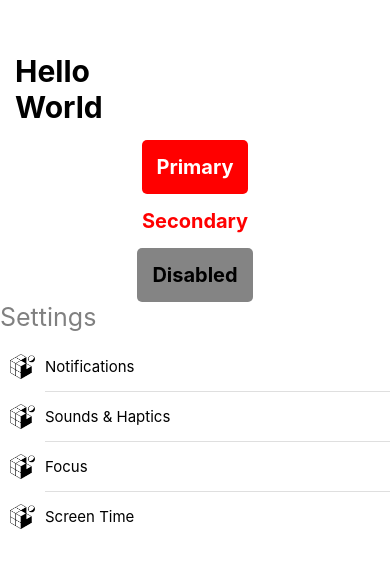
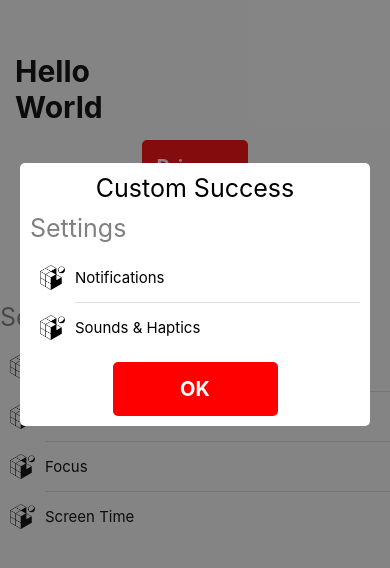
Before and after one commit to Joel-Milligan/my-weather-app, a React Native app: screen / in a window 390 px wide. Shown: the part 128-696 px from the top of the page. Built offline with nearby package versions, Linux system fonts and the light colour scheme.

Commit message:
M2L4 - Modal Dialog

```diff
--- a/App.tsx
+++ b/App.tsx
@@ -1,6 +1,7 @@
 import { StatusBar } from 'expo-status-bar';
 import { StyleSheet, Text, View } from 'react-native';
 
+import { Modal } from './components/modal.dialog';
 import { OptionsList } from './components/options-list';
 import { SimpleButton } from './components/simple-button';
 import images from './themes/images';
@@ -34,6 +35,30 @@ export default function App() {
           { title: 'Screen Time', leftIcon: images.favIcon },
         ]}
       />
+      <Modal
+        title="Success"
+        content={{
+          type: 'standard',
+          text: 'You have successfully completed the survey! You are one step closer to becoming {insert amazing title}. Great work!',
+        }}
+        show={false}
+      />
+      <Modal
+        title="Custom Success"
+        content={{
+          type: 'custom',
+          element: (
+            <OptionsList
+              title="Settings"
+              rows={[
+                { title: 'Notifications', leftIcon: images.favIcon },
+                { title: 'Sounds & Haptics', leftIcon: images.favIcon },
+              ]}
+            />
+          ),
+        }}
+        show
+      />
       <StatusBar style="auto" />
     </View>
   );
--- /dev/null
+++ b/components/modal.dialog.tsx
@@ -0,0 +1,85 @@
+import React, { ReactElement } from 'react';
+import { StyleSheet, Text, View } from 'react-native';
+
+import { SimpleButton } from './simple-button';
+import colors from '../themes/colors';
+import metrics from '../themes/metrics';
+
+interface StandardModal {
+  type: 'standard';
+  text: string;
+}
+
+interface CustomModal {
+  type: 'custom';
+  element: ReactElement;
+}
+
+type ModalContentType = StandardModal | CustomModal;
+
+interface Props {
+  show: boolean;
+  content: ModalContentType;
+  title: string;
+  dismissButton?: { title?: string; onDismiss?: () => void };
+}
+
+export function Modal(props: Props): ReactElement<Props> | null {
+  if (!props.show) return null;
+
+  return (
+    <View style={styles.fullScreenContainer}>
+      <View style={styles.innerContainer}>
+        <Text style={styles.title}>{props.title}</Text>
+
+        {props.content.type === 'standard' && (
+          <View style={styles.standardContentContainer}>
+            <Text style={styles.message}>{props.content.text}</Text>
+          </View>
+        )}
+
+        {props.content.type === 'custom' && <View style={styles.customContentContainer}>{props.content.element}</View>}
+        <SimpleButton
+          title={props.dismissButton?.title ?? 'OK'}
+          style={{ width: '50%', alignSelf: 'center' }}
+          onPress={props.dismissButton?.onDismiss}
+        />
+      </View>
+    </View>
+  );
+}
+
+const styles = StyleSheet.create({
+  fullScreenContainer: {
+    // We place the element over the entire screen and center it
+    position: 'absolute',
+    left: 0,
+    right: 0,
+    top: 0,
+    bottom: 0,
+    justifyContent: 'center',
+    backgroundColor: colors.blankedOutBackground,
+  },
+  title: {
+    fontSize: metrics.h1FontSize,
+    alignSelf: 'center',
+    paddingBottom: metrics.baseMargin,
+  },
+  innerContainer: {
+    backgroundColor: colors.buttonWhite,
+    minHeight: '30%',
+    marginHorizontal: metrics.doubleMargin,
+    padding: metrics.baseMargin,
+    borderRadius: metrics.borderRadius,
+  },
+  standardContentContainer: {
+    flex: 1,
+    alignItems: 'center',
+  },
+  customContentContainer: {
+    alignItems: 'center',
+  },
+  message: {
+    fontSize: metrics.bodyFontSize,
+  },
+});
```
